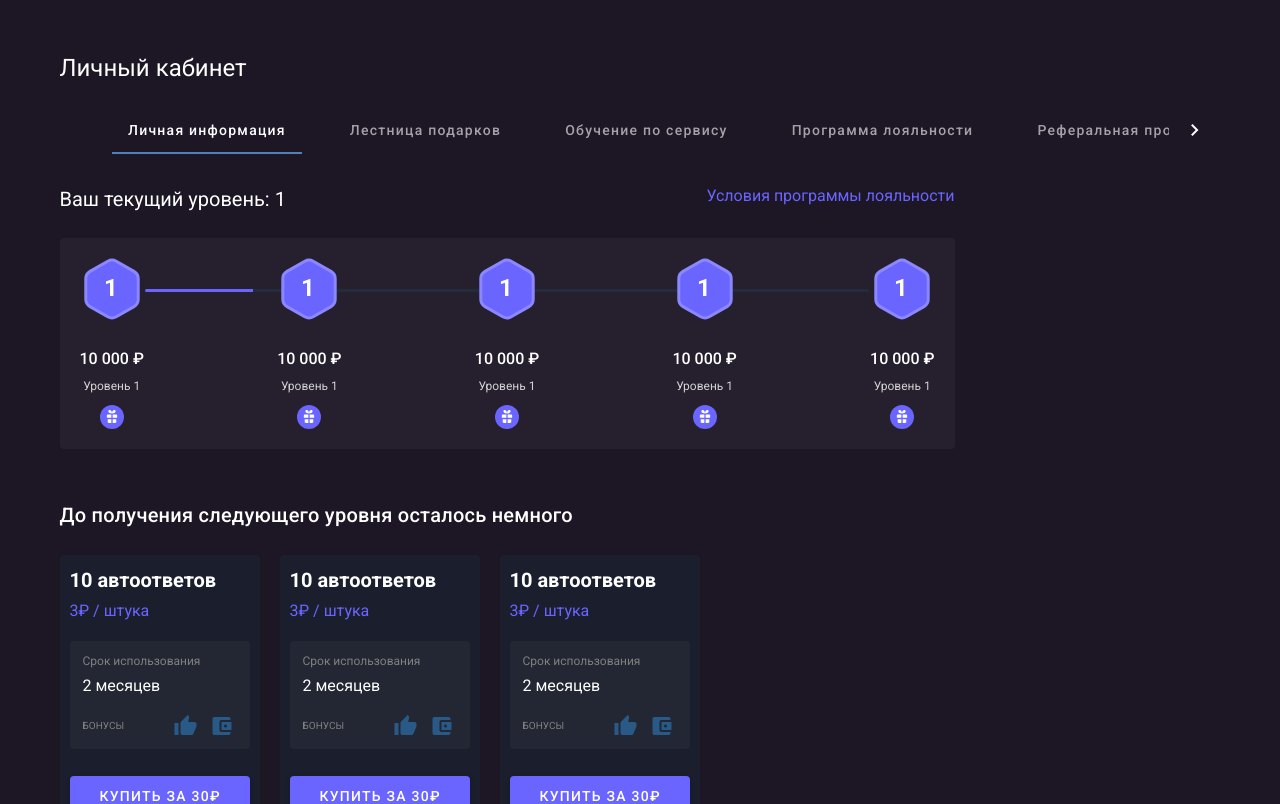
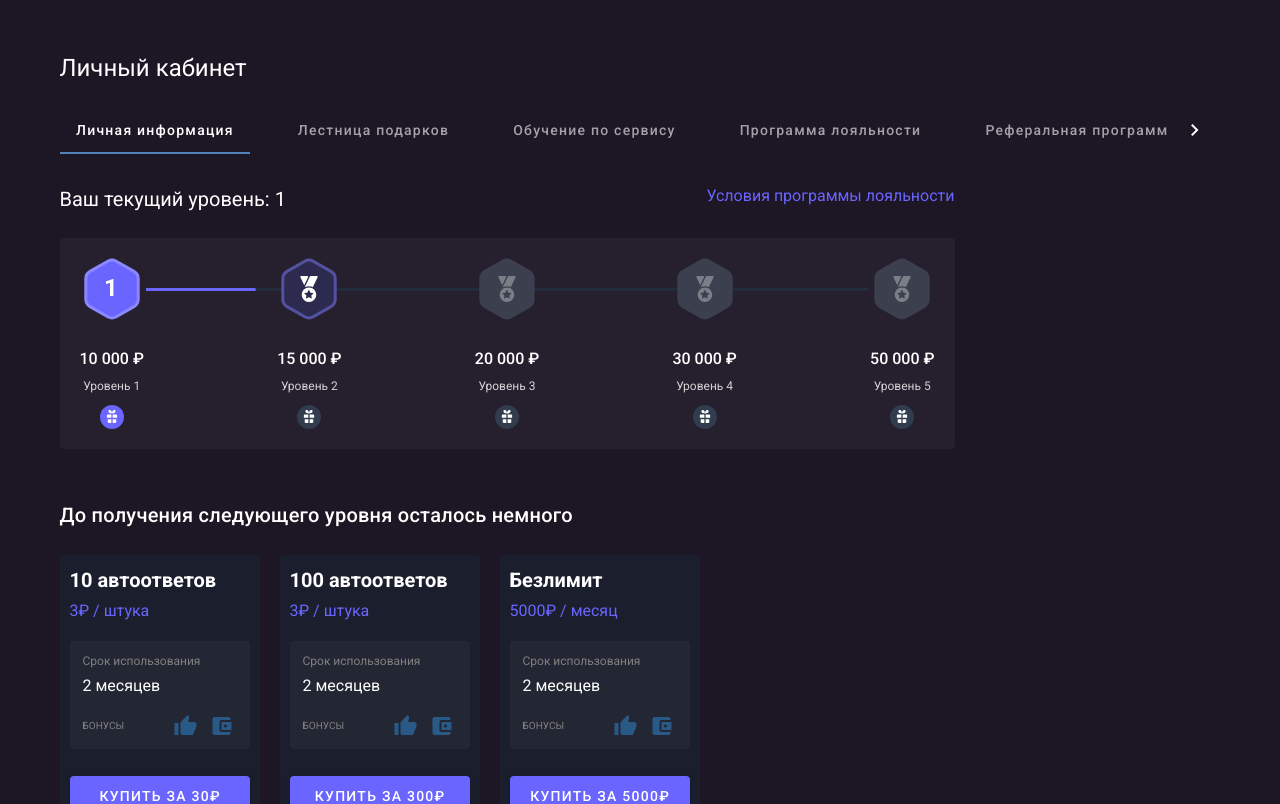
Before and after one commit to bratalanta/wb-prod, a Vue app: page / in a window 1280 px wide. Shown: the top 804 px of the page. Built offline with nearby package versions, Linux system fonts and the light colour scheme.

Commit message:
adapting-2

```diff
--- a/src/components/LevelsSection.vue
+++ b/src/components/LevelsSection.vue
@@ -1,5 +1,5 @@
 <template>
-  <section class="levels">
+  <section :class="['levels', smAndUp]">
     <div class="d-flex justify-space-between pb-6">
       <h1 class="levels__title">Ваш текущий уровень: 1</h1>
       <a
@@ -8,27 +8,39 @@
           target="_blank"
       >Условия программы лояльности</a>
     </div>
-    <v-card color="#261F2E" flat class="levels__card">
-      <LevelsSectionItem />
-      <LevelsSectionItem />
-      <LevelsSectionItem />
-      <LevelsSectionItem />
-      <LevelsSectionItem />
-      <v-progress-linear color="#6A65FF" background-color="#222C3C" value="15" height="3" rounded absolute class="progress-bar"/>
+    <v-card color="#261F2E" flat :class="['levels__card', smAndUp]">
+      <LevelsSectionItem v-for="i in 5" :key="i" :levelNumber="i"/>
     </v-card>
   </section>
 </template>
-
 <script>
-
 import LevelsSectionItem from "@/components/LevelsSectionItem.vue";
 
 export default {
   components: {LevelsSectionItem},
+  computed: {
+    smAndUp() {
+      if (this.$vuetify.breakpoint.smAndUp) {
+        return 'md-size'
+      }
+
+      return null
+    },
+  }
 }
 </script>
 
 <style lang="scss" scoped>
+  @mixin progress-bar {
+    content: '';
+    position: absolute;
+    height: 3px;
+    border-radius: 9px;
+
+    top: 50px;
+    left: 5%;
+  }
+
   .levels {
     max-width: 895px;
 
@@ -38,27 +50,44 @@ export default {
       padding: 20px;
       display: flex;
       justify-content: space-between;
+      flex-direction: column;
+      height: 1000px;
+
+      &.md-size {
+        flex-direction: row;
+        height: 100%;
+
+        position: relative;
+
+        &::after {
+          @include progress-bar;
+          width: 88%;
+          background: rgba(34, 44, 60, 1);
+          z-index: 1;
+        }
+
+        &::before {
+          @include progress-bar;
+          width: 17%;
+          background: rgba(106, 101, 255, 1);
+          z-index: 2;
+        }
+      }
     }
 
     &__title {
       font-size: 20px;
       font-weight: 400;
       color: white;
-      padding-right: 10px;
+      padding-right: 30px;
     }
 
     &__link {
+      text-align: right;
       font-weight: 400;
       font-size: 16px;
       color: #6A65FF;
       text-decoration: none;
     }
   }
-
-  .progress-bar {
-    width: 81%;
-    top: 24%;
-    z-index: 1;
-    left: 9.5%;
-  }
 </style>
--- a/src/components/LevelsSectionItem.vue
+++ b/src/components/LevelsSectionItem.vue
@@ -1,18 +1,30 @@
 <template>
-  <article class="d-flex flex-column align-center level">
-    <div class="mb-5">
-      <LevelFulfilled :level="1"/>
+  <article :class="['d-flex', 'align-center', 'level', 'justify-center',
+    {'flex-column': smAndUp}
+  ]">
+    <div
+        :class="[
+            'mb-1', 'mb-md-5', {'level__polygon': levelNumber === 1 || levelNumber === 5},
+            {'level__vertical-bar': levelNumber === 1 && !smAndUp},
+            {'level__polygon-bar': levelNumber === 1 && smAndUp}
+            ]">
+      <LevelFulfilled :level="levelNumber" v-if="levelNumber === 1"/>
+      <img src="../assets/level/next.svg" alt="" v-else-if="levelNumber === 2">
+      <img src="../assets/level/default.svg" alt="" v-else>
     </div>
-    <div class="level__price">10 000 ₽</div>
-    <div class="level__text">Уровень 1</div>
-
-    <v-tooltip right v-model="isTooltipDisplayed" content-class="tooltip-top">
-      <template v-slot:activator="">
-        <img src="../assets/level/gift-active.svg" class="level__gift" @click="isTooltipDisplayed = !isTooltipDisplayed" alt="">
+    <div :class="['d-flex', 'flex-column', 'align-center', {
+      'ml-10': !smAndUp,
+    }]">
+      <div class="level__price">{{levelPrice[levelNumber]}} ₽</div>
+      <div class="level__text">Уровень {{ levelNumber }}</div>
+      <v-tooltip right v-model="isTooltipDisplayed" :open-on-hover="false" v-if="levelNumber === 1">
+        <template v-slot:activator="{on}">
+          <img src="../assets/level/gift-active.svg" class="level__gift" v-on.self="on" @click.self="isTooltipDisplayed = !isTooltipDisplayed" alt="">
         </template>
         <span>Удаление отзывов - 5 шт. <br> Лайки на бренд - 5 шт. <br> Лайки на товар - 5 шт.</span>
       </v-tooltip>
-
+      <img src="../assets/level/gift.svg" class="level__gift" alt="" v-else>
+    </div>
   </article>
 </template>
 
@@ -22,33 +34,115 @@ import LevelFulfilled from "@/components/LevelFulfilled.vue";
 
 export default {
   components: {LevelFulfilled},
+  props: {
+    levelNumber: {
+      levelNumber: {
+        type: Number
+      }
+    }
+  },
   data() {
     return {
-      isTooltipDisplayed: false
+      isTooltipDisplayed: false,
+      levelPrice: {
+        1: '10 000',
+        2: '15 000',
+        3: '20 000',
+        4: '30 000',
+        5: '50 000'
       }
+    }
+  },
+  computed: {
+    smAndUp() {
+      return this.$vuetify.breakpoint.smAndUp
+    },
   }
 }
 </script>
 
 <style lang="scss" scoped>
+@mixin progress-bar-sm {
+  content: '';
+  position: absolute;
+  width: 3px;
+  border-radius: 9px;
+
+  top: 67px;
+  left: 27px;
+}
+
+.v-tooltip__content {
+  content: initial;
+  overflow: visible;
+  background: rgba(116, 130, 155, 0.55);
+  backdrop-filter: blur(9px);
+  opacity: 1;
+
+  &::after {
+    content: '';
+    z-index: -1;
+    position: absolute;
+    width: 13px;
+    height: 13px;
+    top: 43%;
+    left: -1%;
+    background: rgb(81,85,106);
+    transform: rotate(45deg);
+  }
+}
 .level {
   z-index: 2;
+
+  &__polygon {
+    position: relative;
+
+    &::before {
+      z-index: -1;
+      position: absolute;
+      content: '';
+      left: -3px;
+      width: 65px;
+      height: 65px;
+      background-color: rgba(38, 31, 46, 1);
+    }
+  }
 
   &__price {
     color: white;
     font-weight: 500;
     font-size: 16px;
     margin-bottom: 6px;
+    background-color: rgba(38, 31, 46, 1);
   }
   &__text {
     color: #D3D3D3;
     font-weight: 400;
     font-size: 12px;
     margin-bottom: 10px;
+    background-color: rgba(38, 31, 46, 1);
   }
   &__gift {
     height: 24px;
     width: 24px;
   }
+
+  &__vertical-bar {
+    position: relative;
+
+    &::after {
+      @include progress-bar-sm;
+      height: 805px;
+      background: rgba(34, 44, 60, 1);
+      z-index: -2;
+    }
+
+    &::before {
+      @include progress-bar-sm;
+      height: 121px;
+      background: rgba(106, 101, 255, 1);
+      z-index: -1;
+    }
+  }
 }
 </style>
--- a/src/components/PromoSection.vue
+++ b/src/components/PromoSection.vue
@@ -2,7 +2,7 @@
   <section class="promo">
     <h2 class="promo__title">У меня есть промокод</h2>
     <div class="promo__text">Введите промокод в поле ниже для получения бонусов</div>
-    <v-form class="promo__form">
+    <v-form :class="['promo__form', {'xs-size': xsSize, 'md-size': mdSize}]">
       <v-text-field v-model="promo" dense solo hide-details hide-spin-buttons background-color="#222C3C" flat dark class="promo__input"></v-text-field>
       <v-btn dark block color="#6A65FF" height="40" class="white--text font-weight-medium" :disabled="!promo">активировать</v-btn>
     </v-form>
@@ -14,6 +14,14 @@ export default {
   data() {
     return {
       promo: ''
+    }
+  },
+  computed: {
+    xsSize() {
+      return this.$vuetify.breakpoint.name === 'xs'
+    },
+    mdSize() {
+      return this.$vuetify.breakpoint.name === 'sm'
     }
   }
 }
@@ -30,6 +38,14 @@ export default {
   &__form {
     max-width: 240px;
 
+    &.xs-size {
+      max-width: 100%;
+    }
+
+    &.md-size {
+      max-width: 48%;
+    }
+
     & > * {
       margin-bottom: 10px;
     }
--- a/src/components/ServiceCard.vue
+++ b/src/components/ServiceCard.vue
@@ -1,7 +1,7 @@
 <template>
     <v-card :width="cardWidth" min-height="250" class="card d-flex flex-column" color="#1B1E2D" flat>
-      <h3 class="card__title">10 автоответов</h3>
-      <div class="card__subtitle">3₽ / штука</div>
+      <h3 class="card__title">{{cardInfo[cardNumber].title}}</h3>
+      <div class="card__subtitle">{{cardInfo[cardNumber].subtitle}}</div>
       <v-card class="inner-card" flat color="#232633">
         <div class="inner-card__text">Срок использования</div>
         <div class="inner-card__date">2 месяцев</div>
@@ -14,18 +14,44 @@
         </div>
       </v-card>
       <v-card-actions class="pa-0">
-        <v-btn block color="#6A65FF" height="40" class="white--text font-weight-medium">купить за 30₽</v-btn>
+        <v-btn block color="#6A65FF" height="40" class="white--text font-weight-medium">купить за {{cardInfo[cardNumber].price}}₽</v-btn>
       </v-card-actions>
-    </v-card>
+  </v-card>
 </template>
 
 <script>
 export default {
+  data() {
+    return {
+      cardInfo: {
+        1: {
+          title: '10 автоответов',
+          subtitle: '3₽ / штука',
+          price: '30'
+        },
+        2: {
+          title: '100 автоответов',
+          subtitle: '3₽ / штука',
+          price: '300'
+        },
+        3: {
+          title: 'Безлимит',
+          subtitle: '5000₽ / месяц',
+          price: '5000'
+        },
+      }
+    }
+  },
+  props: {
+    cardNumber: {
+      type: Number
+    }
+  },
   computed: {
     cardWidth() {
       switch (this.$vuetify.breakpoint.name) {
         case 'xs': return "100%"
-        case 'sm': return "45%"
+        case 'sm': return "48%"
         default: return 200
       }
     },
@@ -36,7 +62,6 @@ export default {
 <style lang="scss" scoped>
   .card {
     padding: 10px;
-    margin: 0 20px 20px 0;
 
     &__title {
       color: white;
--- a/src/components/ServicesSection.vue
+++ b/src/components/ServicesSection.vue
@@ -2,9 +2,7 @@
   <section class="services">
     <h2 class="services__title text-h6">До получения следующего уровня осталось немного</h2>
     <div class="services__cards">
-      <ServiceCard />
-      <ServiceCard />
-      <ServiceCard />
+      <ServiceCard v-for="i in 3" :cardNumber="i" :key="i"/>
     </div>
   </section>
 </template>
@@ -14,15 +12,6 @@ import ServiceCard from "@/components/ServiceCard.vue";
 
 export default {
   components: {ServiceCard},
-  computed: {
-    cardWidth() {
-      switch (this.$vuetify.breakpoint.name) {
-        case 'xs': return "100%"
-        case 'sm': return "45%"
-        default: return 200
-      }
-    },
-  }
 }
 </script>
 
@@ -38,8 +27,7 @@ export default {
     &__cards {
       display: flex;
       flex-wrap: wrap;
-      margin-right: -20px;
+      gap: 20px;
     }
   }
-
 </style>
--- a/src/views/GiftLadderView.vue
+++ b/src/views/GiftLadderView.vue
@@ -1,6 +1,5 @@
 <template>
   <div class="container">
-<!--  <v-container fluid>-->
     <nav>
       <h1 class="white--text nav-title">Личный кабинет</h1>
         <v-tabs flat dark slider-color="#5181B8" background-color="#1D1625" color="white" class="tabs">
@@ -17,7 +16,6 @@
       <ServicesSection />
       <PromoSection />
     </div>
-<!--  </v-container>-->
   </div>
 </template>
 
@@ -35,6 +33,10 @@ export default {
   .container {
     margin: 38px 35px 50px 35px;
     padding: 0;
+  }
+
+  .v-slide-group__prev {
+    display: none !important;
   }
 
   .v-tab {
```
Lines whose indentation alone changed are shown as unchanged.
